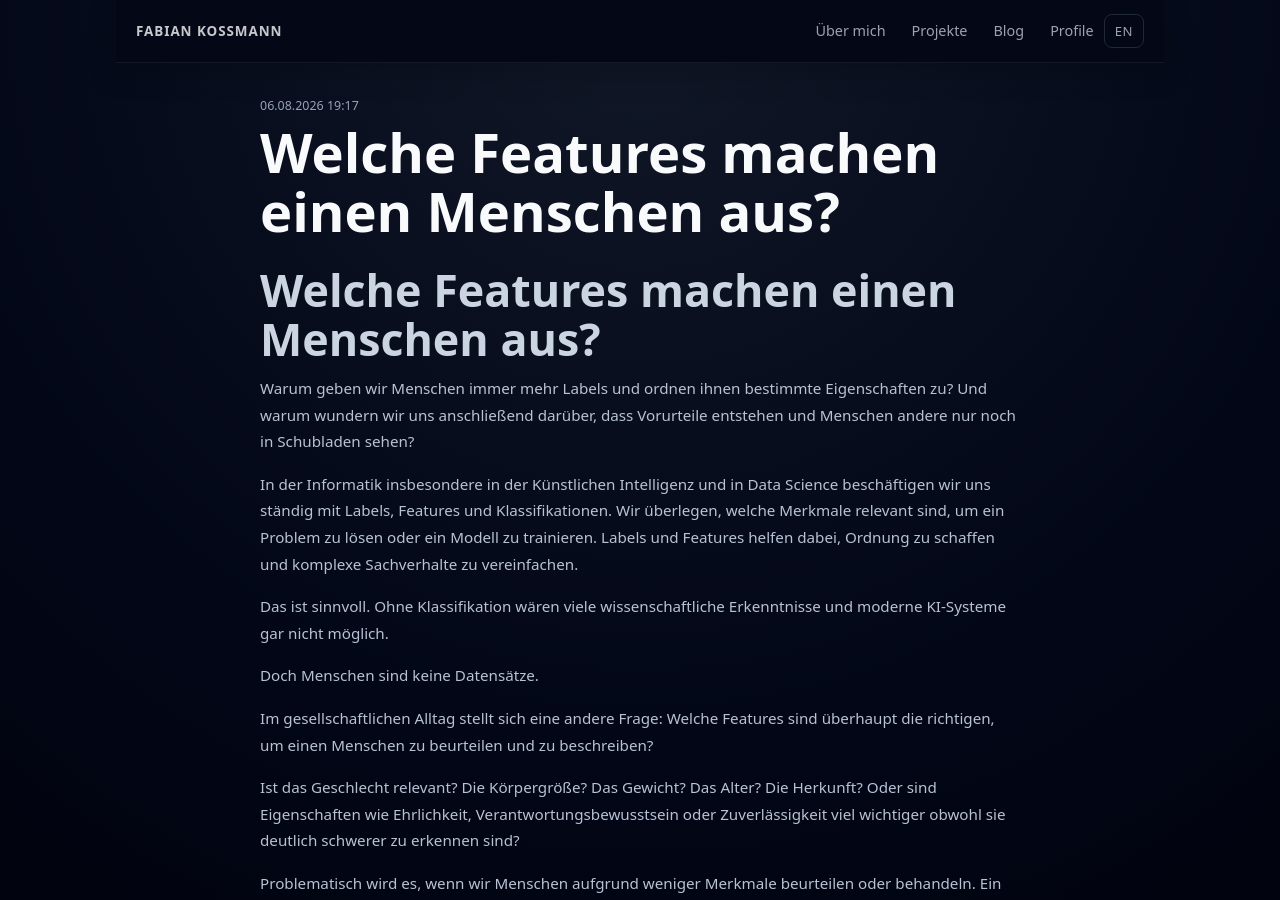
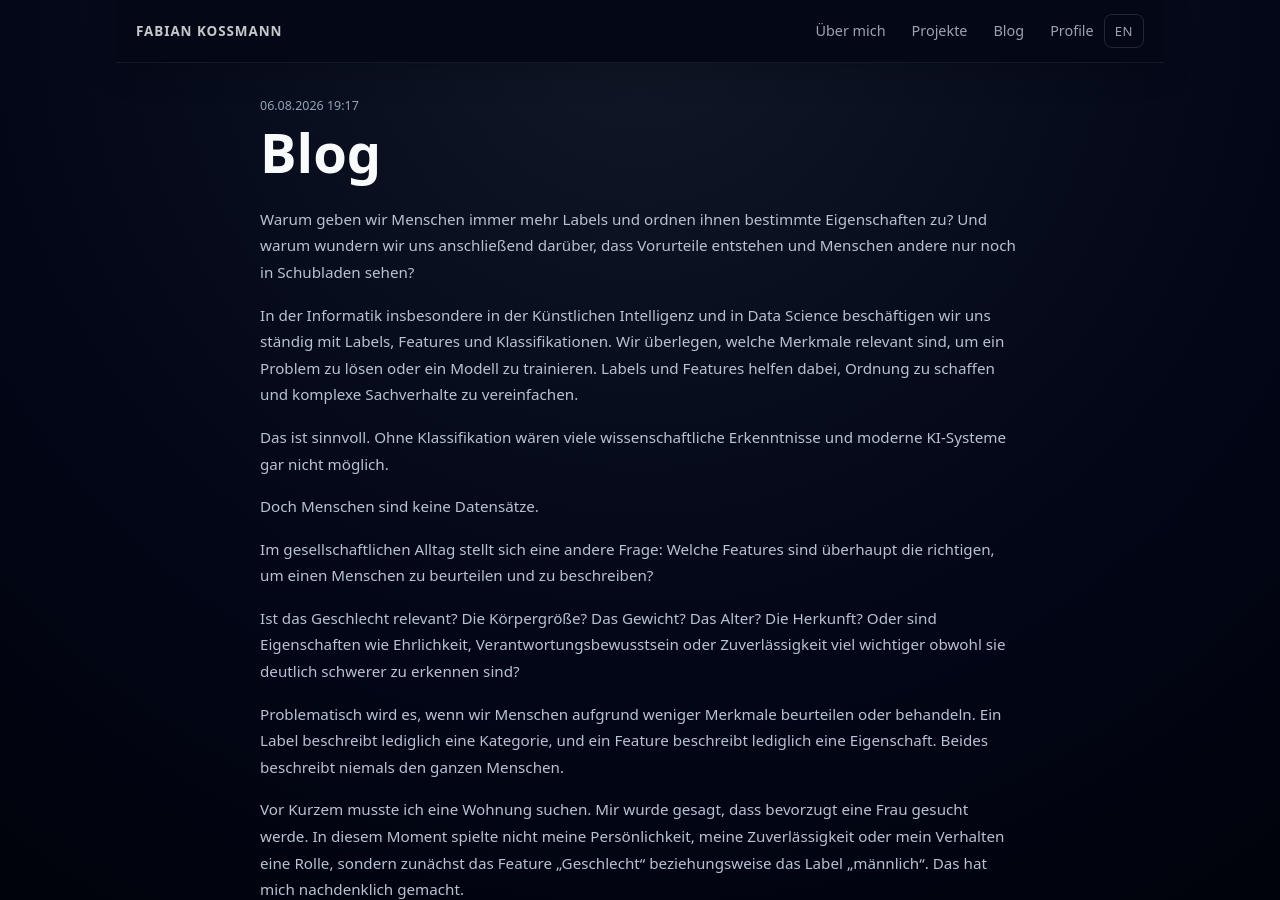
Before and after one commit to kossmanf/fabians-website, a Jekyll site: the page built from posts/Die Welt in Labels.md, in a window 1280 px wide and 900 px high. Built offline with Jekyll 4.4.1, drawn with Linux system fonts in a browser that asks for light colours; our own code applies the rules of GitHub Pages for plain Markdown files.

Commit message:
Sync German blog content

```diff
--- a/posts/Die Welt in Labels.md
+++ b/posts/Die Welt in Labels.md
@@ -7,8 +7,6 @@ subtitle: null
 description: null
 translation_url: null
 ---
-
-# Welche Features machen einen Menschen aus?
 
 Warum geben wir Menschen immer mehr Labels und ordnen ihnen bestimmte Eigenschaften zu? Und warum wundern wir uns anschließend darüber, dass Vorurteile entstehen und Menschen andere nur noch in Schubladen sehen?
 
```
